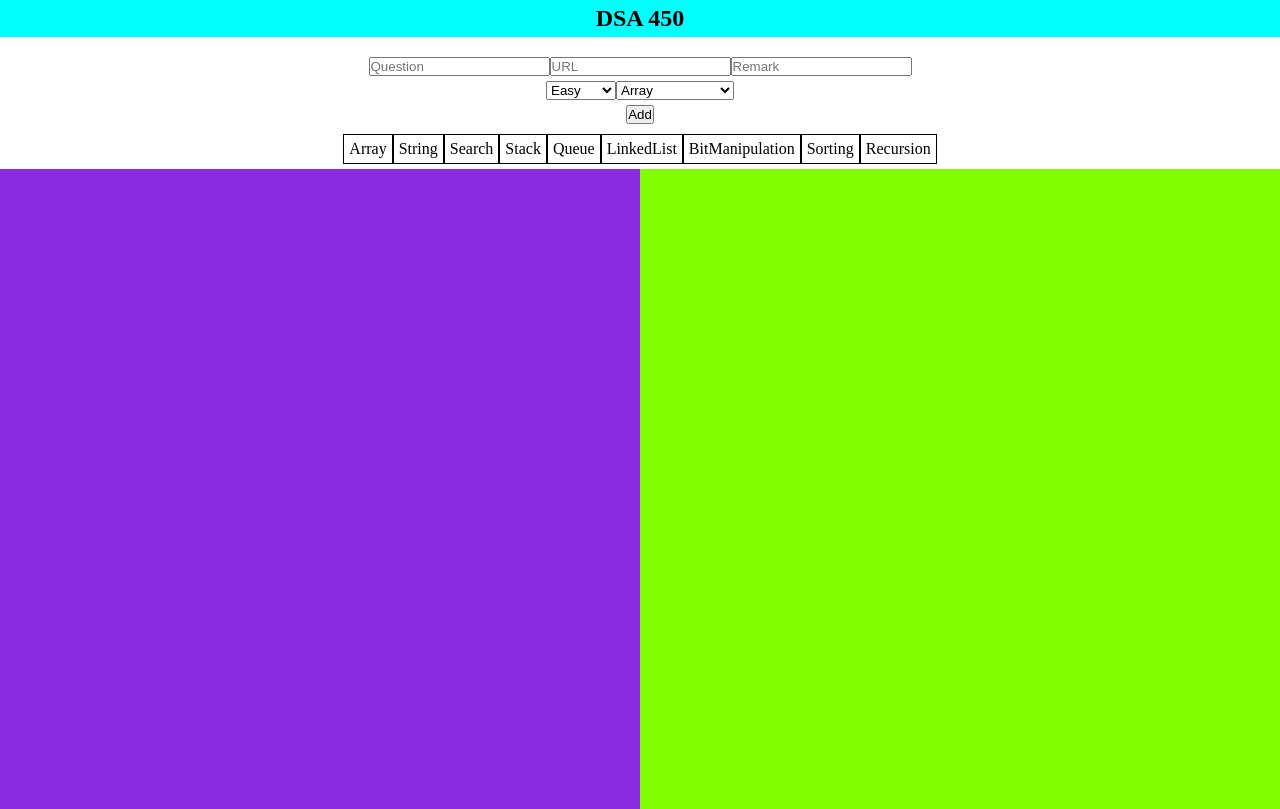
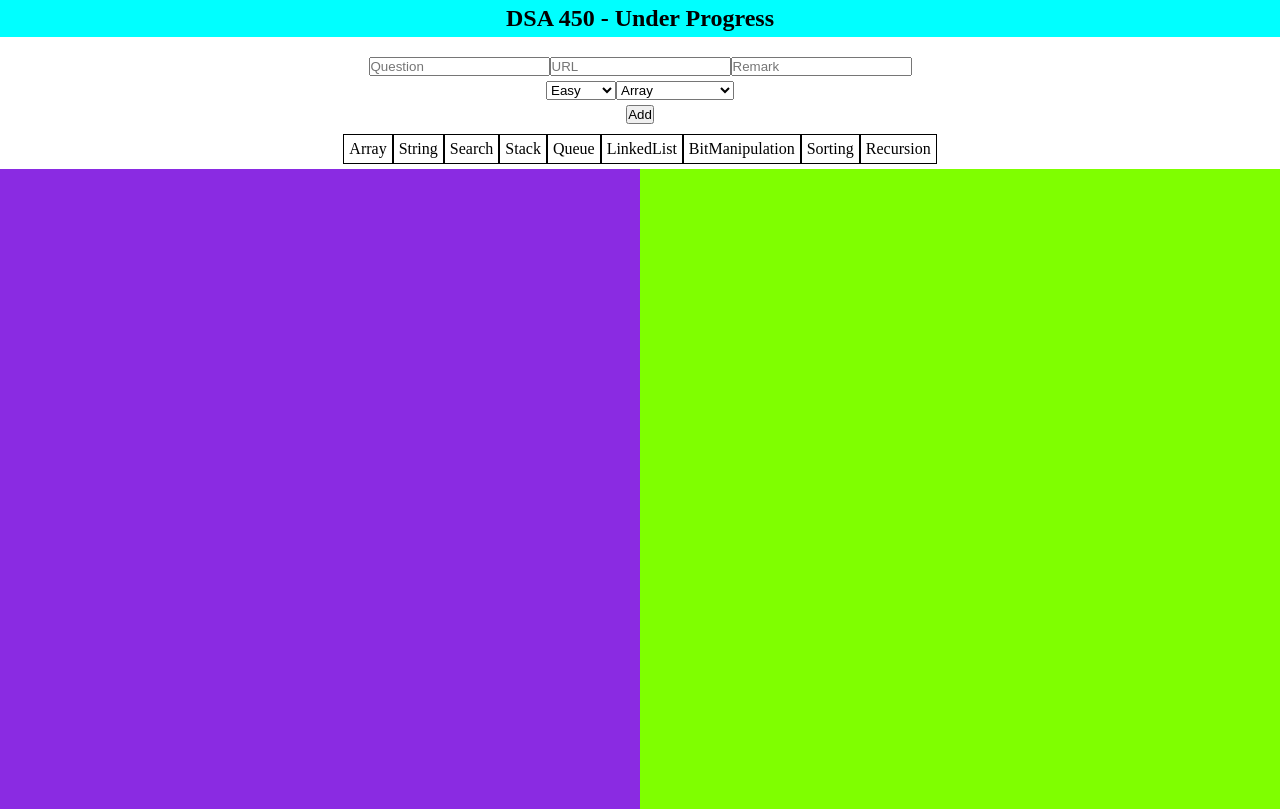
Before and after one commit to its-rajesh-smp/Dsa-Management, a plain HTML site: page index.html in a window 1280 px wide. Drawn offline with Linux system fonts and the light colour scheme.

Commit message:
New Verseion.Test

```diff
--- a/index.html
+++ b/index.html
@@ -15,7 +15,7 @@
         <nav>
             <div class="nav_container">
                 <div>
-                    <h1>DSA 450</h1>
+                    <h1>DSA 450 - Under Progress</h1>
                 </div>
             </div>
         </nav>
```
